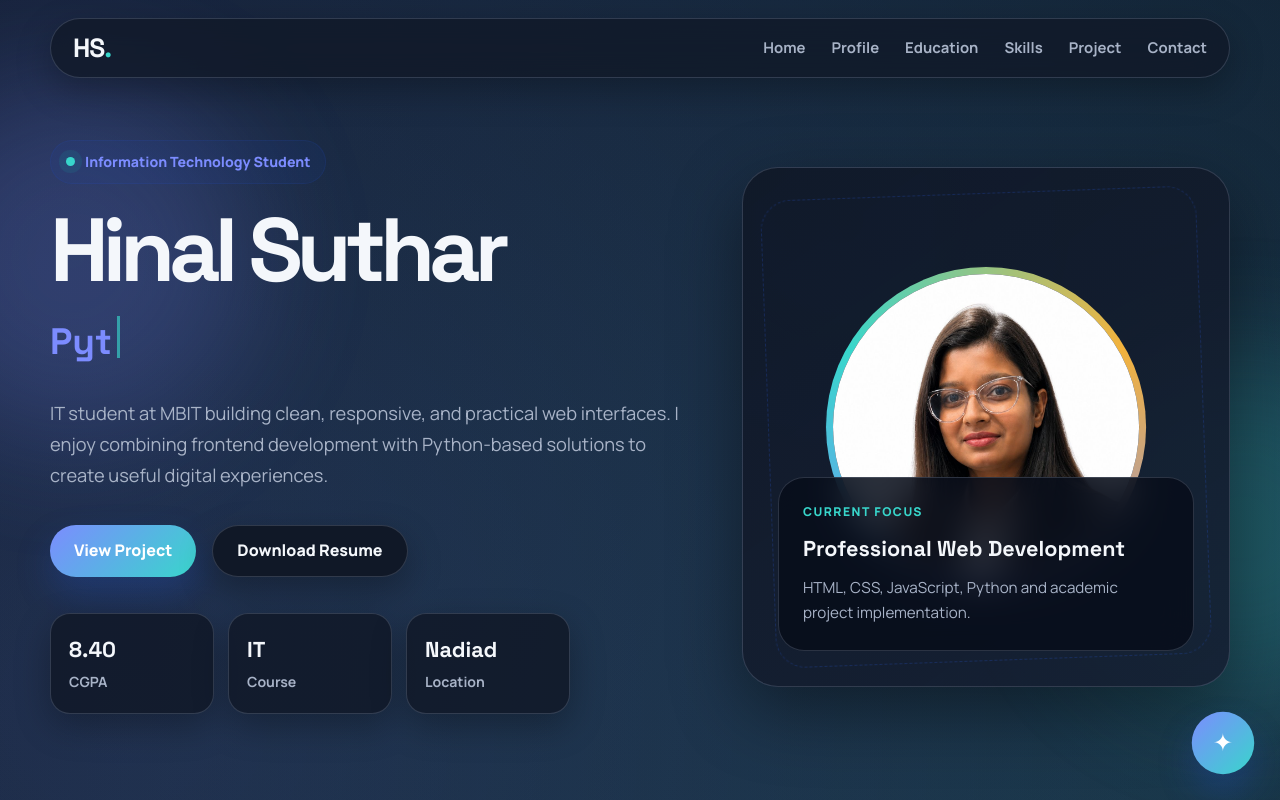
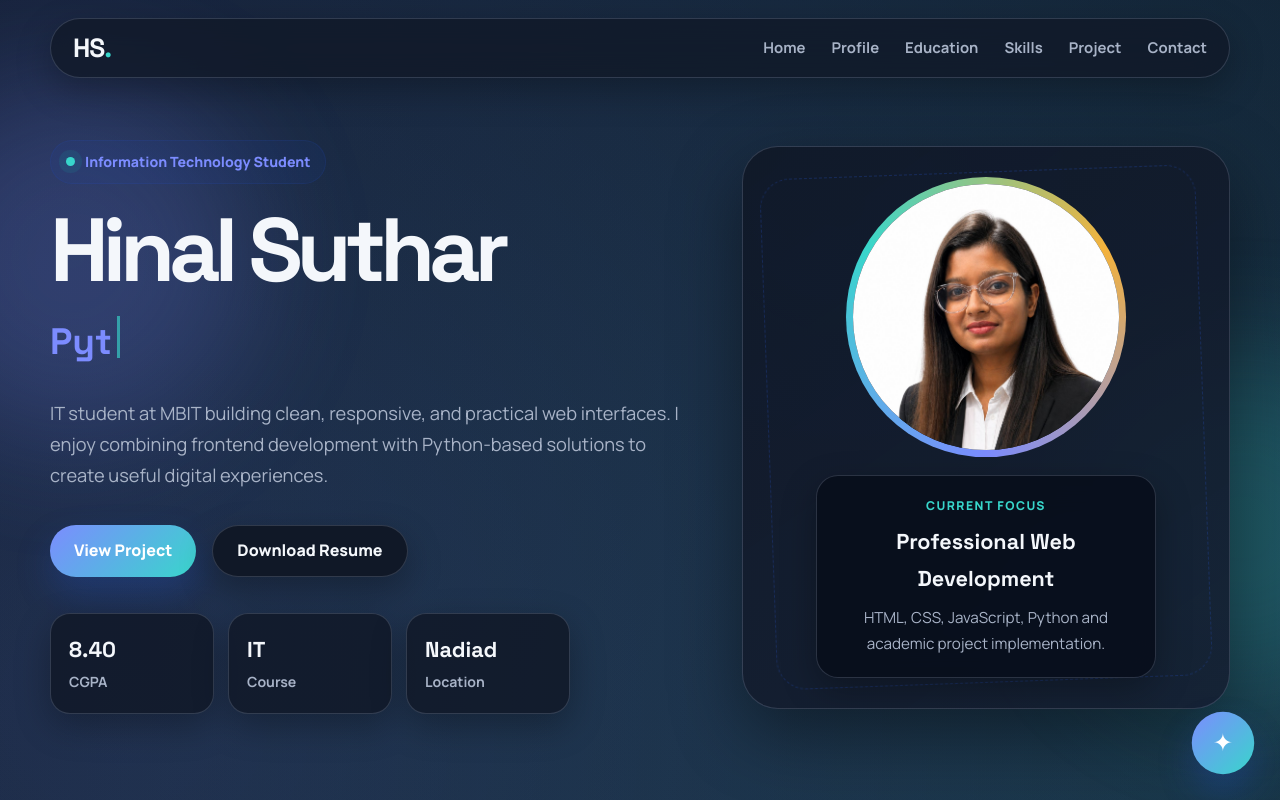
Before and after one commit to buddy-2311/portfolio, a website: page index.html in a window 1280 px wide. Shown: the top 800 px of the page. Drawn offline with Linux system fonts and the light colour scheme.

Commit message:
Update style.css

```diff
--- a/style.css
+++ b/style.css
@@ -344,9 +344,13 @@ img {
     radial-gradient(circle at 20% 10%, rgba(36, 84, 214, 0.16), transparent 45%);
   border: 1px solid var(--line);
   box-shadow: var(--shadow);
-  display: grid;
-  place-items: center;
+  display: flex;
+  flex-direction: column;
+  align-items: center;
+  justify-content: center;
   overflow: hidden;
+  padding: 30px 20px;
+  gap: 0;
 }
 
 .hero-card::before {
@@ -364,20 +368,20 @@ img {
 }
 
 .profile-ring {
-  width: 320px;
-  height: 320px;
+  width: 280px;
+  height: 280px;
   border-radius: 50%;
   background: conic-gradient(from 180deg, var(--primary), var(--teal), var(--gold), var(--primary));
   padding: 7px;
   animation: ringPulse 3.4s ease-in-out infinite;
   position: relative;
   z-index: 2;
-  transform: translateY(-52px);
+  flex-shrink: 0;
 }
 
 @keyframes ringPulse {
   0%, 100% { transform: scale(1); filter: saturate(1); }
-  50% { transform: scale(1.035); filter: saturate(1.2); }
+  50% { transform: scale(1.025); filter: saturate(1.2); }
 }
 
 .profile-photo {
@@ -445,16 +449,18 @@ img {
 }
 
 .hero-info-panel {
-  position: absolute;
+  position: relative;
   z-index: 3;
-  left: 35px;
-  bottom: 35px;
-  width: calc(100% - 70px);
-  padding: 24px;
-  border-radius: 26px;
+  width: 100%;
+  max-width: 340px;
+  padding: 20px;
+  margin-top: 18px;
+  border-radius: 22px;
   background: rgba(8, 13, 26, 0.86);
   backdrop-filter: blur(18px);
   border: 1px solid var(--line);
+  box-shadow: var(--shadow-soft);
+  text-align: center;
 }
 
 .panel-label {
```
